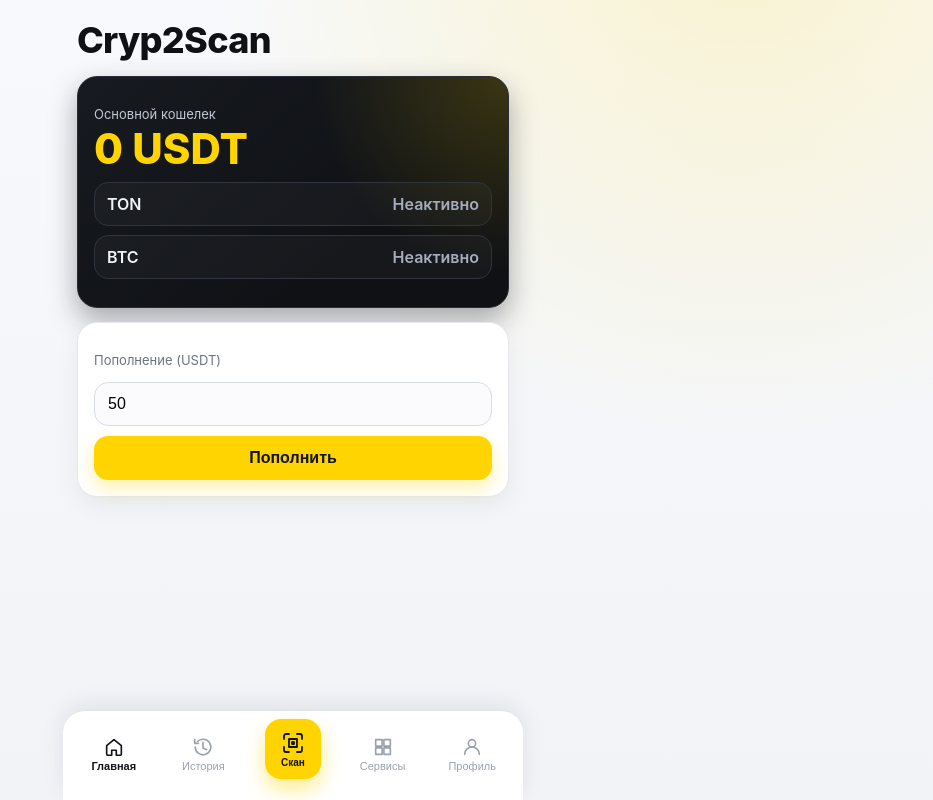
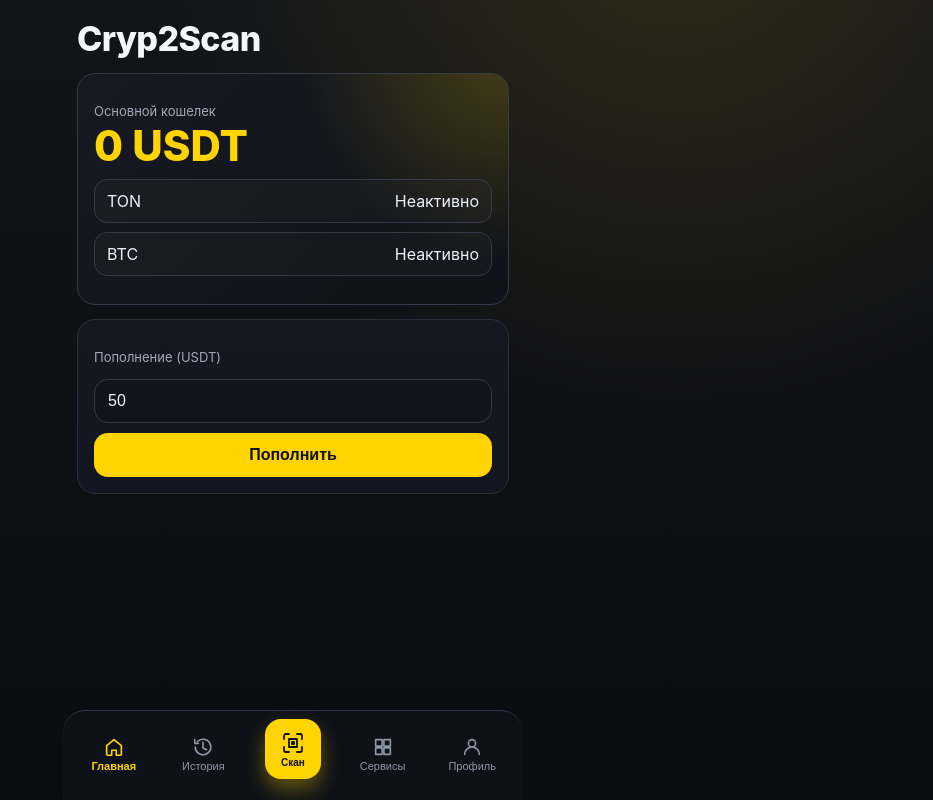
Before and after one commit to disa123155352/Cryp2Scan, a React app in the folder frontend/: page / in a window 1280 px wide. Shown: the whole page, without its empty margins (347-1280 px from the left). Built offline with nearby package versions, Linux system fonts and the light colour scheme; no server answers; the HTML template or start-up script is replaced by a standard one.

Commit message:
Dark theme + add Top Up records to history

```diff
--- a/frontend/src/pages/HistoryPage.jsx
+++ b/frontend/src/pages/HistoryPage.jsx
@@ -17,8 +17,8 @@ export default function HistoryPage({ items }) {
             <section className="card history-card" key={item.id}>
               <p><b>{item.storeName}</b></p>
               <p>{new Date(item.date).toLocaleString("ru-RU")}</p>
-              <p>₽ {item.amountRub}</p>
-              <p>{item.amountUsdt} USDT</p>
+              <p>{Number(item.amountRub) > 0 ? `₽ ${item.amountRub}` : "Без суммы в ₽"}</p>
+              <p>{item.storeName === "Пополнение баланса" ? `+${item.amountUsdt} USDT` : `${item.amountUsdt} USDT`}</p>
               <p className={item.status === "SUCCESS" ? "ok" : "bad"}>{toStatus(item.status)}</p>
             </section>
           ))}
--- a/frontend/src/styles/app.css
+++ b/frontend/src/styles/app.css
@@ -1,16 +1,18 @@
 :root {
-  --bg: #f4f5f7;
-  --card: #ffffff;
-  --text: #0f1115;
-  --sub: #6c7380;
-  --line: #e6e8ee;
+  --bg: #0b0c0f;
+  --bg-soft: #12141a;
+  --card: #151821;
+  --card-2: #1b1f2a;
+  --text: #f4f6fb;
+  --sub: #a1a8b8;
+  --line: #2a2f3b;
   --yellow: #ffd400;
-  --yellow-dark: #f2c200;
-  --black: #111318;
-  --danger: #dc2626;
-  --success: #2aa66b;
-  --nav-accent: #111318;
-  --nav-muted: #9aa1ae;
+  --yellow-dark: #f0c400;
+  --black: #101216;
+  --danger: #ff5d5d;
+  --success: #35d28f;
+  --nav-accent: #ffd400;
+  --nav-muted: #8f97a8;
 }
 
 * {
@@ -20,8 +22,8 @@
 body {
   margin: 0;
   background:
-    radial-gradient(circle at 85% -10%, rgba(255, 212, 0, 0.18), transparent 38%),
-    linear-gradient(180deg, #f8f9fc 0%, #f2f3f7 100%);
+    radial-gradient(circle at 80% -10%, rgba(255, 212, 0, 0.12), transparent 38%),
+    linear-gradient(180deg, var(--bg-soft) 0%, var(--bg) 100%);
   color: var(--text);
   font-family: "SF Pro Display", -apple-system, BlinkMacSystemFont, "Segoe UI", Roboto, sans-serif;
 }
@@ -30,7 +32,7 @@ body {
   max-width: 460px;
   margin: 0 auto;
   min-height: 100vh;
-  padding-bottom: 96px;
+  padding-bottom: 102px;
 }
 
 .content {
@@ -39,45 +41,38 @@ body {
 
 .page h1 {
   margin: 4px 0 14px;
-  font-size: 36px;
-  letter-spacing: -0.7px;
+  font-size: 34px;
+  letter-spacing: -0.6px;
   font-weight: 800;
 }
 
 .card {
-  background: var(--card);
+  background: linear-gradient(180deg, var(--card) 0%, #121620 100%);
   border: 1px solid var(--line);
-  border-radius: 20px;
+  border-radius: 18px;
   padding: 16px;
   margin-bottom: 14px;
-  box-shadow: 0 8px 24px rgba(17, 19, 24, 0.06);
 }
 
 .balance-card {
   background:
-    radial-gradient(circle at 100% 0%, rgba(255, 212, 0, 0.18), transparent 40%),
-    linear-gradient(140deg, #171a20 0%, #0f1115 70%);
-  border-color: #2a2d35;
-  color: #f7f8fb;
-  box-shadow: 0 12px 28px rgba(17, 19, 24, 0.35);
-}
-
-.balance-card .label {
-  color: #c2c8d4;
-}
-
-.balance-value {
-  margin: 6px 0 10px;
-  font-size: 42px;
-  line-height: 1;
-  font-weight: 800;
-  color: var(--yellow);
+    radial-gradient(circle at 100% -10%, rgba(255, 212, 0, 0.22), transparent 42%),
+    linear-gradient(140deg, #171a22 0%, #10131a 75%);
+  border-color: #343a48;
 }
 
 .label {
   color: var(--sub);
   font-size: 13px;
   margin-bottom: 6px;
+}
+
+.balance-value {
+  margin: 6px 0 12px;
+  font-size: 42px;
+  line-height: 1;
+  font-weight: 800;
+  color: var(--yellow);
 }
 
 .assets {
@@ -89,20 +84,11 @@ body {
 .asset {
   display: flex;
   justify-content: space-between;
-  color: #f0f3f8;
-  border: 1px solid var(--line);
-  border-radius: 14px;
+  color: #ecf0f8;
+  border: 1px solid #343a48;
+  border-radius: 13px;
   padding: 11px 12px;
-  font-weight: 600;
-}
-
-.balance-card .asset {
-  border-color: #2f343e;
-  background: rgba(255, 255, 255, 0.03);
-}
-
-.balance-card .asset span:last-child {
-  color: #a5adbc;
+  background: rgba(255, 255, 255, 0.02);
 }
 
 .primary-btn {
@@ -115,7 +101,6 @@ body {
   font-weight: 700;
   font-size: 16px;
   cursor: pointer;
-  box-shadow: 0 8px 18px rgba(255, 212, 0, 0.33);
 }
 
 .primary-btn:active {
@@ -127,8 +112,8 @@ body {
   border: none;
   border-radius: 14px;
   padding: 13px 14px;
-  background: #272c35;
-  color: #fff;
+  background: #2a2f3b;
+  color: var(--text);
   font-weight: 700;
   cursor: pointer;
   margin-top: 10px;
@@ -136,18 +121,19 @@ body {
 
 .input {
   width: 100%;
-  border: 1px solid #d7dce7;
+  border: 1px solid #333847;
   border-radius: 14px;
   padding: 12px 13px;
   margin: 8px 0 10px;
   outline: none;
   font-size: 16px;
-  background: #fbfbfd;
+  background: #10141d;
+  color: var(--text);
 }
 
 .input:focus {
-  border-color: #1c2029;
-  box-shadow: 0 0 0 3px rgba(255, 212, 0, 0.2);
+  border-color: var(--yellow);
+  box-shadow: 0 0 0 2px rgba(255, 212, 0, 0.2);
 }
 
 .list {
@@ -177,7 +163,7 @@ body {
 .video {
   width: 100%;
   border-radius: 14px;
-  border: 1px solid #d8dde7;
+  border: 1px solid #373d4c;
 }
 
 .scan-card {
@@ -194,7 +180,7 @@ body {
 }
 
 .profile-card a {
-  color: #1d4ed8;
+  color: var(--yellow);
   text-decoration: none;
 }
 
@@ -204,15 +190,15 @@ body {
   left: 50%;
   transform: translateX(-50%);
   width: min(460px, 100%);
-  background: #ffffff;
-  border-top: 1px solid #dfe3ec;
+  background: rgba(15, 18, 24, 0.96);
+  border-top: 1px solid #2e3443;
   border-top-left-radius: 22px;
   border-top-right-radius: 22px;
   display: grid;
   grid-template-columns: repeat(5, 1fr);
   padding: 8px 6px calc(10px + env(safe-area-inset-bottom));
   min-height: 90px;
-  box-shadow: 0 -6px 22px rgba(15, 23, 42, 0.08);
+  backdrop-filter: blur(14px);
 }
 
 .bottom-nav button {
@@ -267,7 +253,7 @@ body {
   height: 56px;
   border-radius: 16px;
   justify-self: center;
-  box-shadow: 0 10px 20px rgba(255, 212, 0, 0.45);
+  box-shadow: 0 10px 20px rgba(255, 212, 0, 0.35);
 }
 
 .scan-btn .nav-icon {
```
Also changed, not shown: 1 other file (tests, documents, lock files or other folders).
